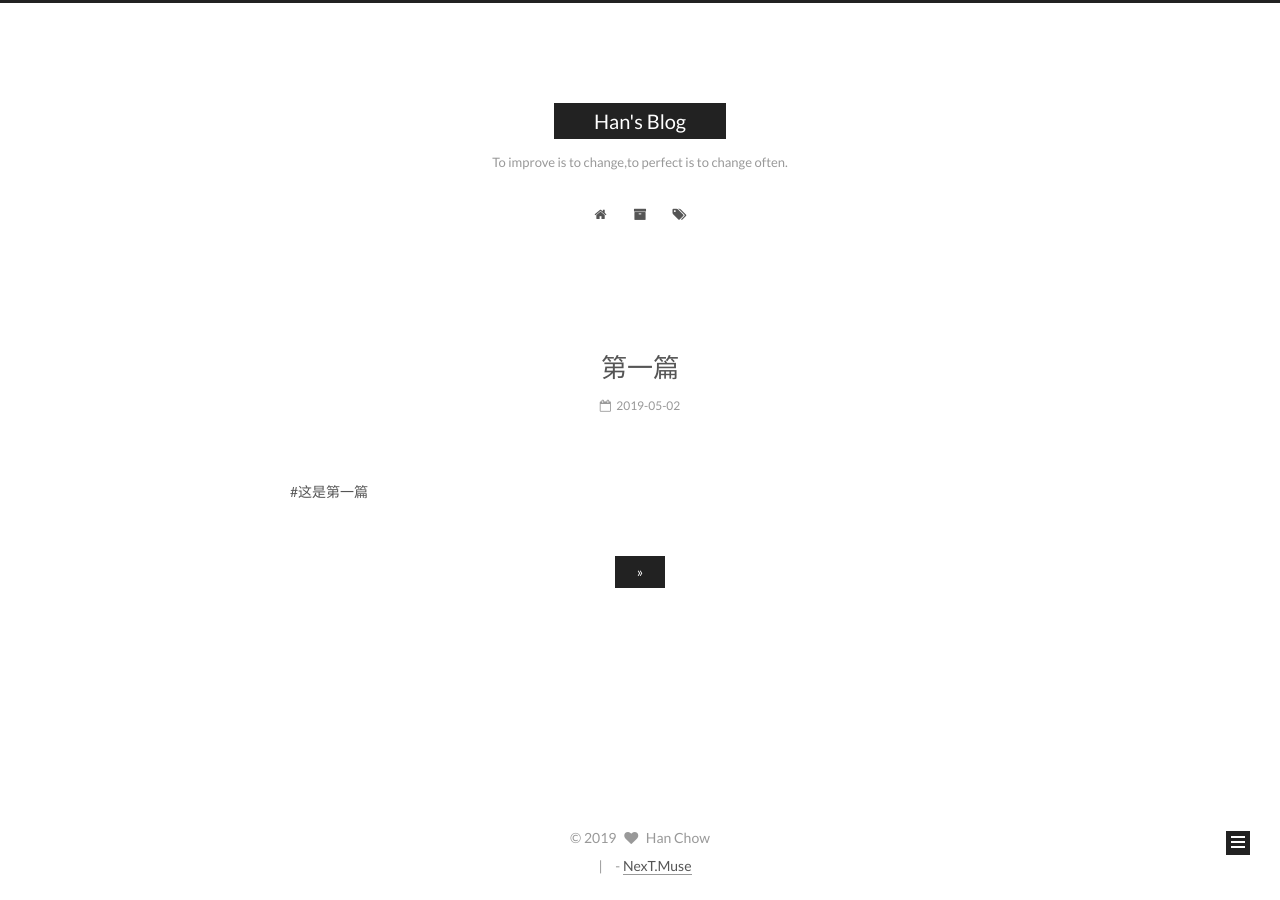
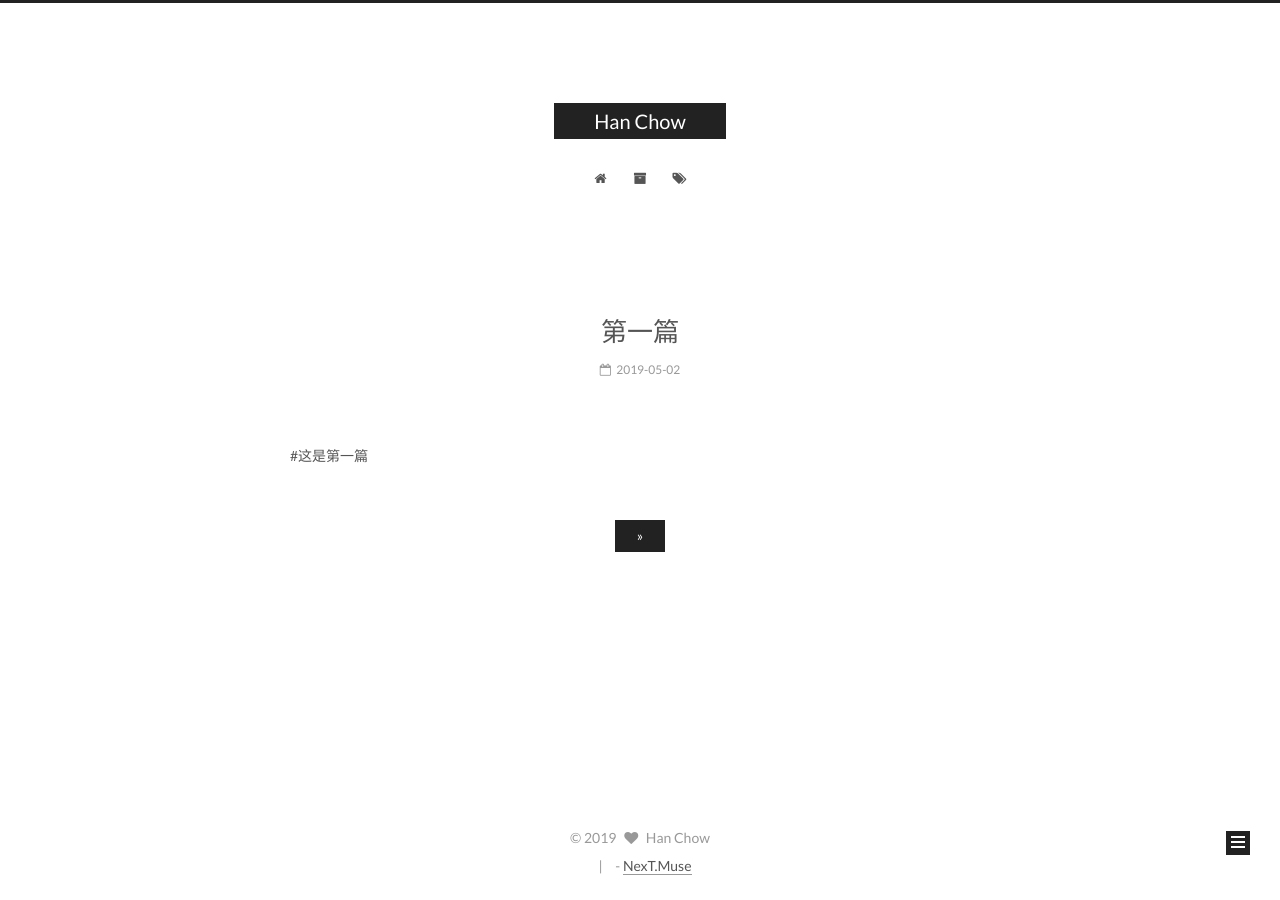
Before and after one commit to zhhlmr/zhhlmr.github.io, a Jekyll site: the page built from index.html, in a window 1280 px wide. Built offline with Jekyll 4.4.1, drawn with Linux system fonts in a browser that asks for light colours; the list of posts is cut into pages by our own code; comment, search, counter and statistics services are not loaded.

Commit message:
avatar and configuration

```diff
--- a/_config.yml
+++ b/_config.yml
@@ -4,9 +4,9 @@
 # ---------------------------------------------------------------
 
 # Site
-title: Han's Blog
-subtitle: To improve is to change,to perfect is to change often.
-description:
+title: Han Chow
+subtitle:
+description: To improve is to change,to perfect is to change often.
 author: Han Chow
 # Support language: de, en, fr-FR, id, ja, ko, pt-BR, pt, ru, zh-Hans, zh-hk, zh-tw
 language: zhh-Hans
@@ -233,7 +233,7 @@ social_icons:
 
 # Sidebar Avatar
 # in directory: /assets/images/avatar.gif
-#avatar:
+avatar: /assets/images/avatar.png
 
 
 # Table Of Contents in the Sidebar
@@ -373,7 +373,7 @@ han: false
 #swiftype_key:
 
 # Baidu Analytics ID
-#baidu_analytics:
+baidu_analytics: 115fef48c62e3ba51a36e5b946decaae
 
 # Duoshuo ShortName
 #duoshuo_shortname:
```
Also changed, not shown: assets/images/avatar.png (added), 14 other files.
